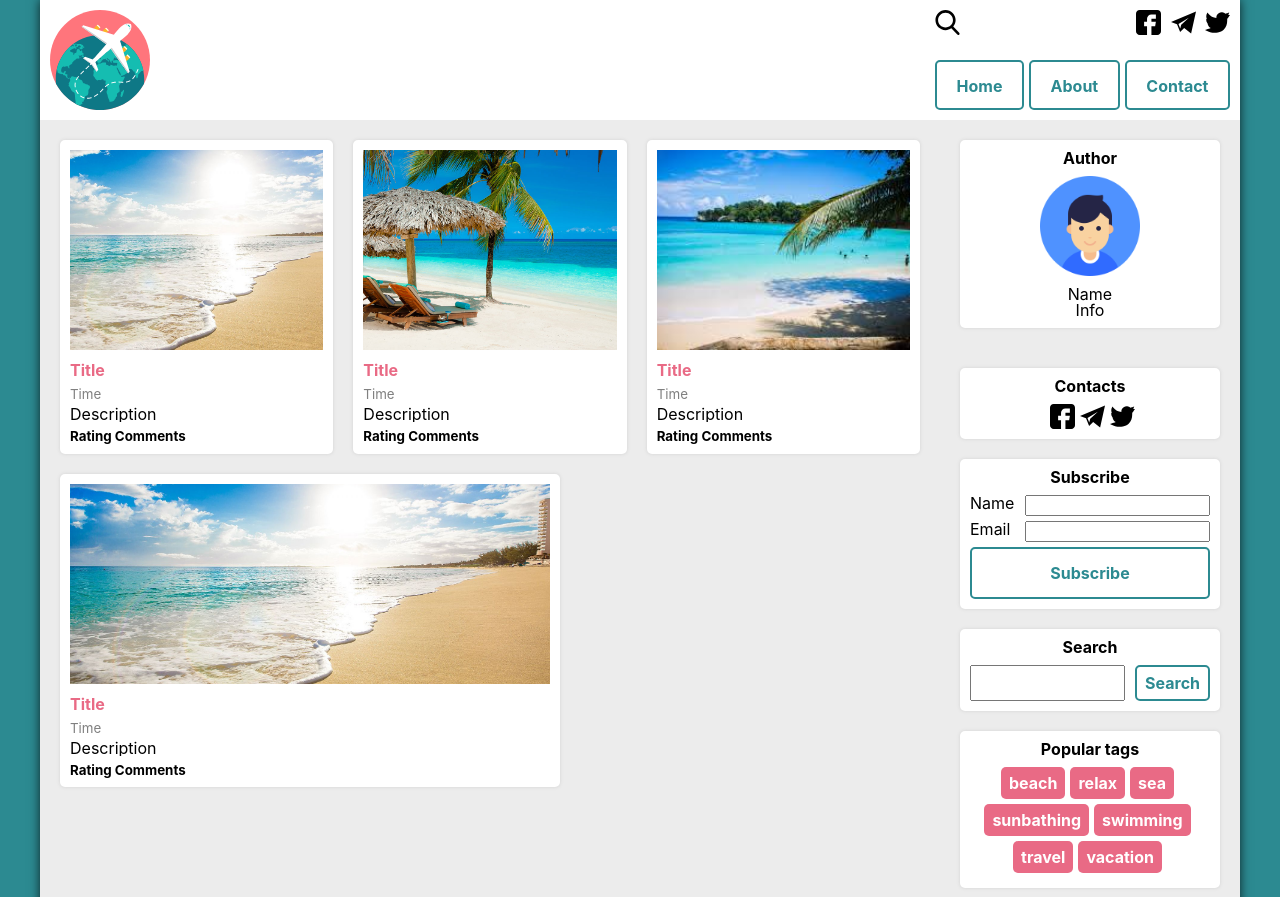
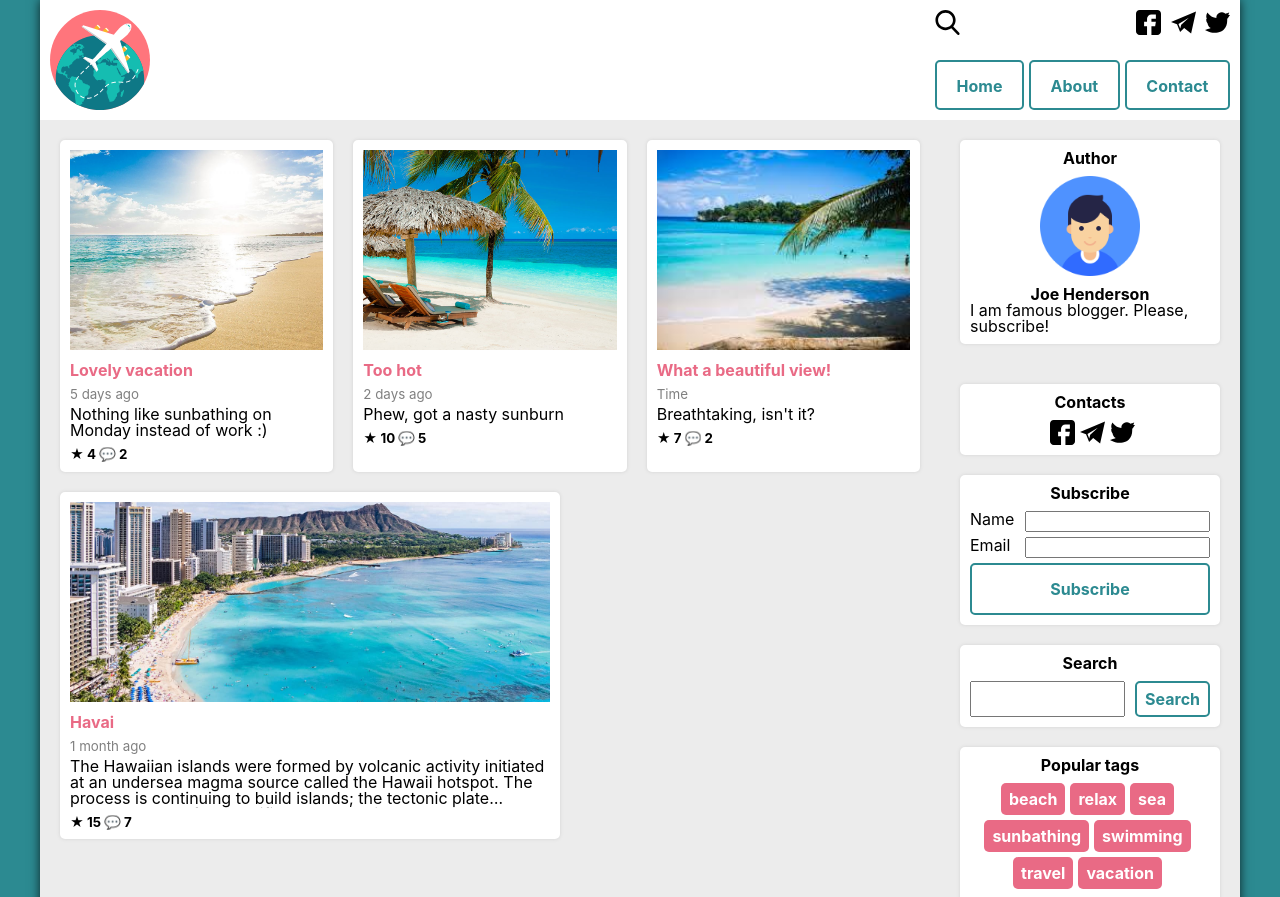
Before and after one commit to VassalX/helloblog, a plain HTML site: page index.html in a window 1280 px wide. Shown: the top 897 px of the page. Drawn offline with Linux system fonts and the light colour scheme.

Commit message:
seems to be finished

```diff
--- a/aside.css
+++ b/aside.css
@@ -17,9 +17,17 @@
     align-self: center;
 }
 
-.author .name,
+.author .name {
+    align-self: center;
+    font-weight: bold;
+}
+
 .author .info {
     align-self: center;
+    overflow: hidden;
+    display: -webkit-box;
+    -webkit-line-clamp: 3;
+    -webkit-box-orient: vertical;
 }
 
 .social-icons {
--- a/hamburger.css
+++ b/hamburger.css
@@ -123,6 +123,7 @@ a:hover {
     padding: 50px;
     padding-top: 125px;
     background: #ededed;
+    box-shadow: 0 0 5px 5px darkgray;
     list-style-type: none;
     -webkit-font-smoothing: antialiased;
     /* to stop flickering of text in safari */
--- a/index.html
+++ b/index.html
@@ -48,9 +48,6 @@
                         <a href="#">
                             <li>Contact</li>
                         </a>
-                        <a href="https://erikterwan.com/" target="_blank">
-                            <li>Show me more</li>
-                        </a>
                     </ul>
                 </div>
             </nav>
@@ -73,80 +70,82 @@
             <div class="post">
                 <img class="photo" src="beach1.jpg">
                 <div class="title">
-                    Title
+                    Lovely vacation
                 </div>
                 <div class="time">
-                    Time
+                    5 days ago
                 </div>
                 <div class="desc">
-                    Description
+                    Nothing like sunbathing on Monday instead of work :)
                 </div>
                 <div>
                     <span class="rating">
-                        Rating
+                        ★ 4
                     </span>
                     <span class="comments-num">
-                            Comments
+                        💬 2
                     </span>
                 </div>
             </div>
             <div class="post">
                 <img class="photo" src="beach2.jpg">
                 <div class="title">
-                    Title
+                    Too hot
                 </div>
                 <div class="time">
-                    Time
+                    2 days ago
                 </div>
                 <div class="desc">
-                    Description
+                    Phew, got a nasty sunburn
                 </div>
                 <div>
                     <span class="rating">
-                        Rating
+                        ★ 10
                     </span>
                     <span class="comments-num">
-                            Comments
+                        💬 5
                     </span>
                 </div>
             </div>
             <div class="post">
                 <img class="photo" src="beach3.jpg">
                 <div class="title">
-                    Title
+                    What a beautiful view!
                 </div>
                 <div class="time">
                     Time
                 </div>
                 <div class="desc">
-                    Description
+                    Breathtaking, isn't it?
                 </div>
                 <div>
                     <span class="rating">
-                        Rating
+                        ★ 7
                     </span>
                     <span class="comments-num">
-                            Comments
+                        💬 2
                     </span>
                 </div>
             </div>
             <div class="post">
-                <img class="photo" src="beach1.jpg">
+                <img class="photo" src="havai.jpg">
                 <div class="title">
-                    Title
+                    Havai
                 </div>
                 <div class="time">
-                    Time
+                    1 month ago
                 </div>
                 <div class="desc">
-                    Description
+                    The Hawaiian islands were formed by volcanic activity initiated at an undersea magma source called the Hawaii hotspot. The process is continuing to build islands; the tectonic plate beneath much of the Pacific Ocean continually moves northwest and the
+                    hot spot remains stationary, slowly creating new volcanoes. Because of the hotspot's location, all currently active land volcanoes are located on the southern half of Hawaii Island. The newest volcano, Lōʻihi Seamount, is located south
+                    of the coast of Hawaii Island.
                 </div>
                 <div>
                     <span class="rating">
-                        Rating
+                        ★ 15
                     </span>
                     <span class="comments-num">
-                        Comments
+                        💬 7
                     </span>
                 </div>
             </div>
@@ -158,10 +157,10 @@
                 </div>
                 <img src="user.png" alt="author image">
                 <div class="name">
-                    Name
+                    Joe Henderson
                 </div>
                 <div class="info">
-                    Info
+                    I am famous blogger. Please, subscribe!
                 </div>
             </div>
         </div>
@@ -231,15 +230,17 @@
                             <span class="user-name">Joe Henderson</span>
                         </div>
                         <div class="text">
-                            Dude, this is awesome. Thanks so much
+                            I absolutely love it! Great picture!
                         </div>
                     </div>
                 </div>
             </div>
         </aside>
         <footer>
+            <img class="logo" src="travel.svg">
             <div>Icons made by <a href="https://www.flaticon.com/authors/popcorns-arts" title="Icon Pond">Icon Pond</a> from <a href="https://www.flaticon.com/" title="Flaticon">www.flaticon.com</a> is licensed by <a href="http://creativecommons.org/licenses/by/3.0/"
                     title="Creative Commons BY 3.0" target="_blank">CC 3.0 BY</a></div>
+            <div>Website by Vasylenko Olexandr</div>
         </footer>
     </div>
 </body>
--- a/post.css
+++ b/post.css
@@ -50,10 +50,11 @@ main {
 
 .post .desc {
     margin-bottom: 5px;
-    max-lines: 3;
-    text-overflow: ellipsis;
+    padding-bottom: 2px;
     overflow: hidden;
-    white-space: nowrap;
+    display: -webkit-box;
+    -webkit-line-clamp: 3;
+    -webkit-box-orient: vertical;
 }
 
 .post .rating,
--- a/style.css
+++ b/style.css
@@ -116,6 +116,12 @@ aside {
     display: none;
 }
 
+.logo {
+    margin-right: 5px;
+    height: 40px;
+    float: left;
+}
+
 @media (max-width: 700px) {
     .upper-block .socials-block {
         display: none;
```
Also changed, not shown: havai.jpg (added). Lines whose indentation alone changed are shown as unchanged.
